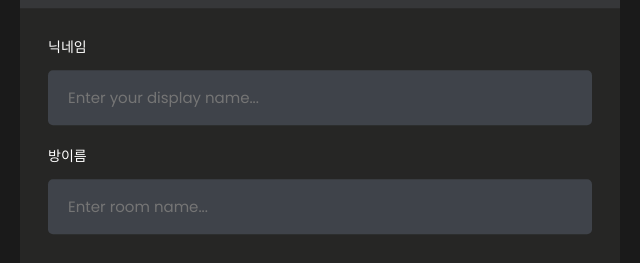
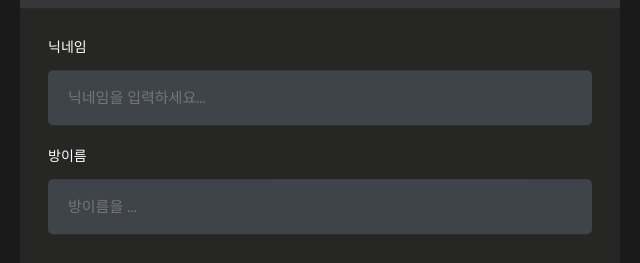
Before and after one commit to kumkumtest/kumkumtest.github.io, a plain HTML site: page index.html in a window 1280 px wide. Shown: the part 242-505 px from the top of the page, 320-960 px from the left. Drawn offline with Linux system fonts and the light colour scheme.

Commit message:
Update index.html

```diff
--- a/index.html
+++ b/index.html
@@ -48,12 +48,12 @@
 
                  <div class="form__field__wrapper">
                      <label>닉네임</label>
-                     <input type="text" name="name" required placeholder="Enter your display name..." />
+                     <input type="text" name="name" required placeholder="닉네임을 입력하세요..." />
                  </div>
 
                  <div class="form__field__wrapper">
                      <label>방이름</label>
-                     <input type="text" name="room"  placeholder="Enter room name..." />
+                     <input type="text" name="room"  placeholder="방이름을 ..." />
                  </div>
 
                  <div class="form__field__wrapper">
```
